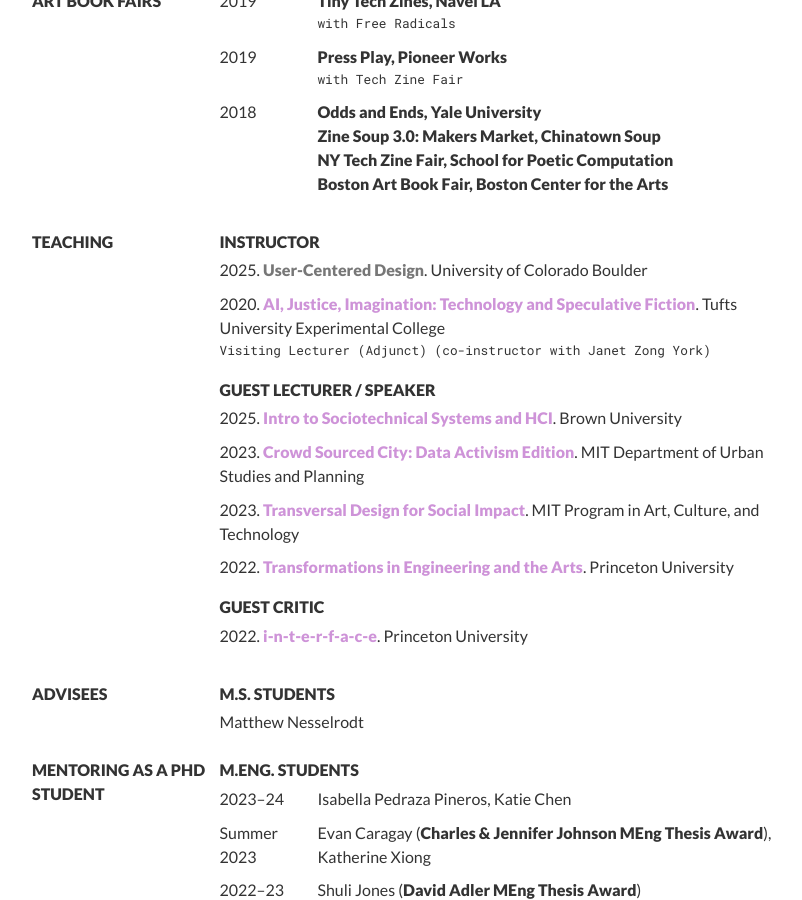
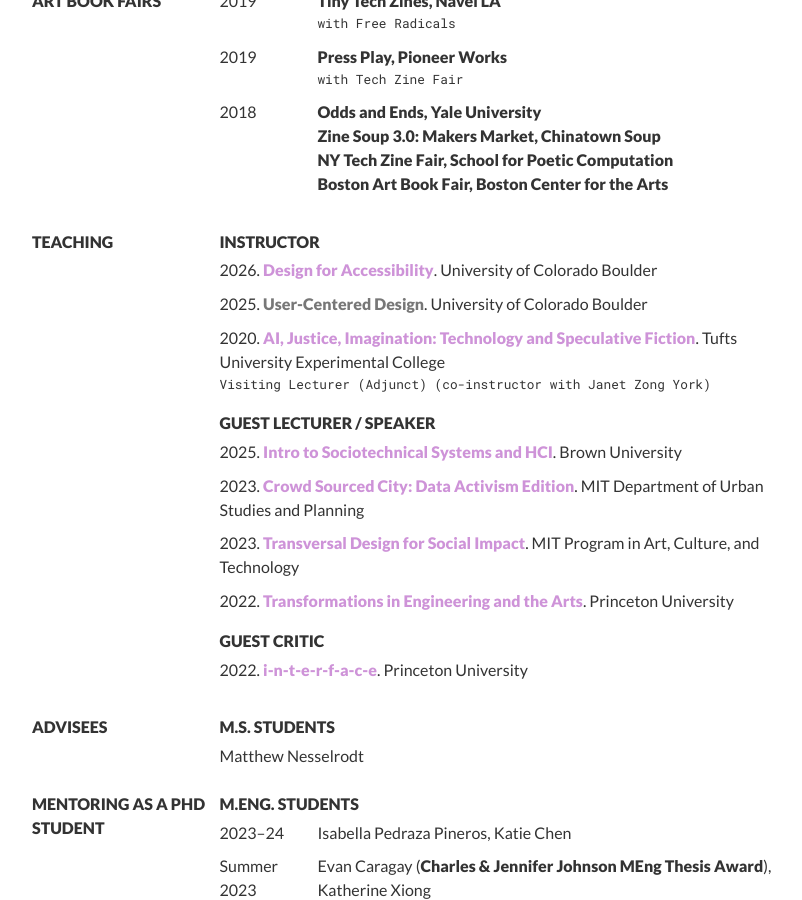
Before and after one commit to jonathanzong/jonathanzong.com, a Jekyll site: the page built from cv.html, in a window 1280 px wide and 900 px high, scrolled down 6673 px. Shown: the whole window, without its empty margins (233-1035 px from the left). Built offline with Jekyll 4.4.1, drawn with Linux system fonts in a browser that asks for light colours; nearby versions of some CDN libraries.

Commit message:
teaching

```diff
--- a/_data/cv/teaching.json
+++ b/_data/cv/teaching.json
@@ -1,5 +1,11 @@
 {
   "instructor": [
+    {
+      "year": "2026",
+      "title": "Design for Accessibility",
+      "url": "https://data-and-design.org/classes/4871/",
+      "institution": "University of Colorado Boulder"
+    },
     {
       "year": "2025",
       "title": "User-Centered Design",
```
